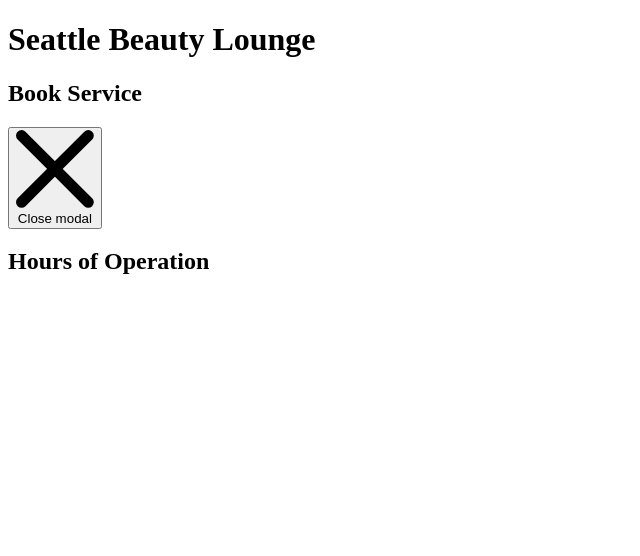
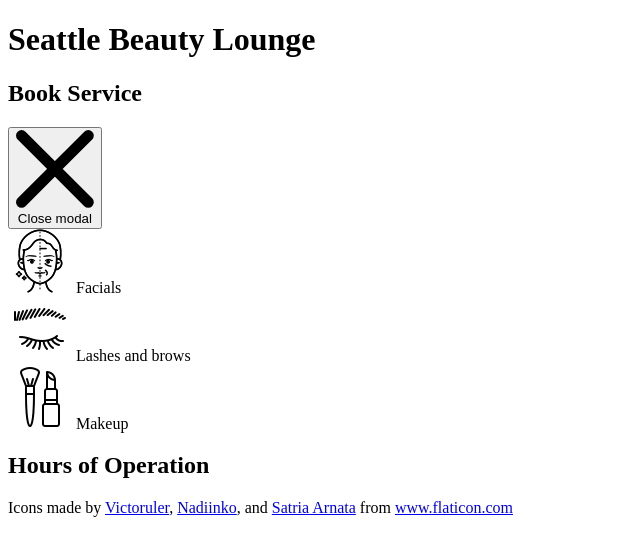
Before and after one commit to peterdemin/seattle-beauty-lounge, a Python web app: template source/templates/01-index.html in a window 1280 px wide. Shown: the top 556 px of the page, without its empty margins (0-640 px from the left). Run offline with Jinja, Linux system fonts and the light colour scheme; the template is opened without the code that fills it, so the values that code supplies are empty.

Commit message:
Add icons

```diff
--- a/source/templates/01-index.html
+++ b/source/templates/01-index.html
@@ -48,6 +48,12 @@
         <div class="text-primary [&_a]:text-primary [&>p]:text-stone-900 font-light [&>h2]:pt-4 [&>h1]:mb-2 [&>h1]:text-center [&>h1]:font-medium [&>h1]:text-5xl [&>h2]:font-medium [&>h2]:text-lg">{{ cancellation_policy|safe }}</div>
       </div>
     </section>
+    <div class="text-stone-500 text-center font-thin text-sm">
+        Icons made by <a href="https://www.flaticon.com/authors/victoruler" title="Victoruler">Victoruler</a>,
+        <a href="https://www.flaticon.com/authors/nadiinko" title="Nadiinko">Nadiinko</a>, and
+        <a href="https://www.flaticon.com/authors/satria-arnata" title="Satria Arnata">Satria Arnata</a>
+        from <a href="https://www.flaticon.com/" title="Flaticon">www.flaticon.com</a>
+    </div>
     {% if script %}
       <script>{{ script|safe }}</script>
     {% endif %}
--- a/source/templates/02-services.html
+++ b/source/templates/02-services.html
@@ -1,3 +1,20 @@
+<section class="bg-stone-200 mb-16">
+  <div class="max-w-xl place-content-around container mx-auto flex justify-between justify-items-center">
+      <div class="flex flex-col items-center justify-center">
+          <img src="images/001-beauty.png" />
+          Facials
+      </div>
+      <div class="flex flex-col items-center justify-center">
+          <img src="images/002-eyebrow.png" />
+          Lashes and brows
+      </div>
+      <div class="flex flex-col items-center justify-center">
+          <img src="images/003-makeup-brushes.png" />
+          Makeup
+      </div>
+  </div>
+</section>
+
 <section class="bg-stone-200 my-16">
   <div class="container mx-auto flex flex-wrap">
     <div class="grid mx-auto xl:grid-cols-3 md:grid-cols-2 grid-cols-1 gap-8">
--- a/source/templates/04-hours.html
+++ b/source/templates/04-hours.html
@@ -1,5 +1,5 @@
 <section class="my-20">
-  <div class="w-fit flex flex-col justify-center mx-auto nm-flat-stone-200-xl p-10 aspect-square rounded-2xl">
+  <div class="w-fit flex flex-col justify-center mx-auto sm:nm-flat-stone-200-xl sm:p-10 sm:aspect-square sm:rounded-2xl">
     <h2 class="my-2 text-5xl font-medium leading-tight text-center text-cyan-400">
       Hours of Operation
     </h2>
```
Also changed, not shown: source/templates/03-service.html (+4 -3 lines), source/images/001-beauty.png (added), source/images/002-eyebrow.png (added), source/images/003-makeup-brushes.png (added).
